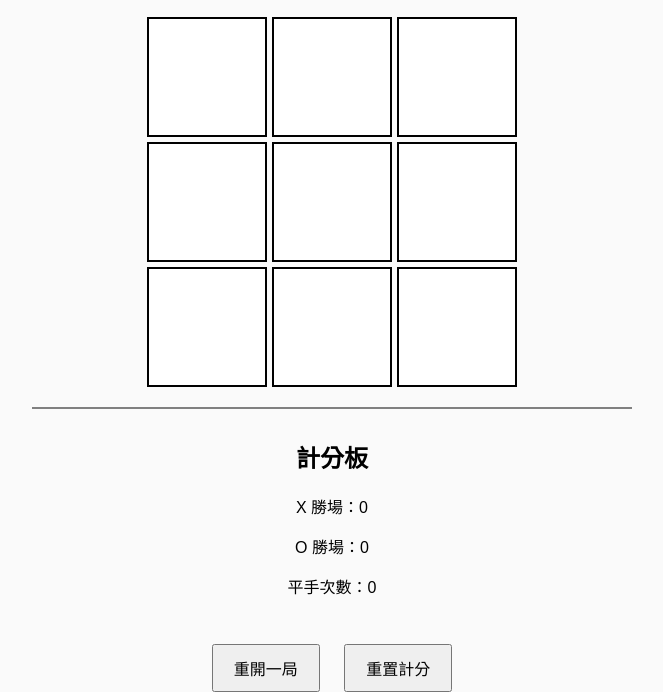
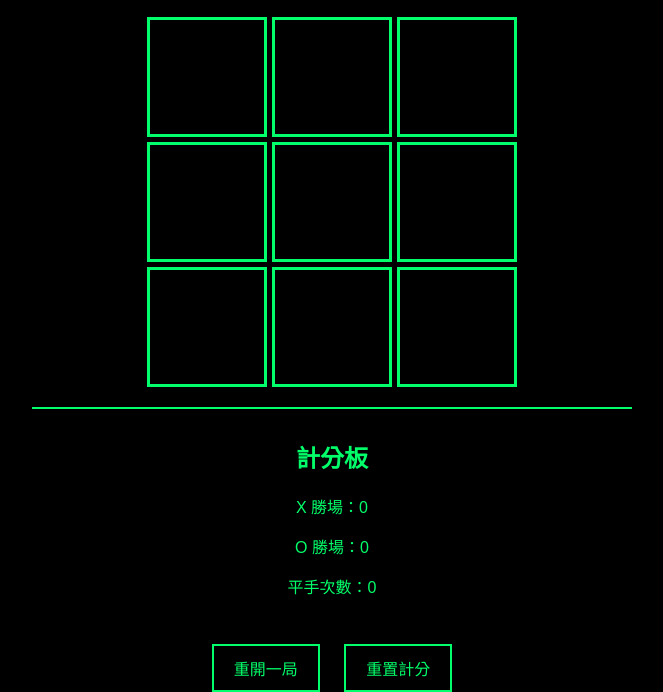
Before and after one commit to poilker/HW08-1132948, a plain HTML site: page index.html in a window 1280 px wide. Shown: the part 112-804 px from the top of the page, without its empty margins (308-971 px from the left). Drawn offline with Linux system fonts and the light colour scheme.

Commit message:
Update styles.css

```diff
--- a/styles.css
+++ b/styles.css
@@ -9,7 +9,8 @@ body {
   align-items: center;
   height: 100vh;
   margin: 0;
-  background-color: #fafafa;
+  background-color: #000; /* 背景黑色 */
+  color: #00ff6a; /* 全局亮綠色 */
 }
 
 .container {
@@ -19,6 +20,7 @@ body {
 
 h1 {
   margin-bottom: 10px;
+  color: #00ff6a;
 }
 
 .status {
@@ -27,6 +29,7 @@ h1 {
   display: flex;
   justify-content: space-between;
   padding: 5px 10px;
+  color: #00ff6a;
 }
 
 .board {
@@ -38,24 +41,35 @@ h1 {
   margin: 20px auto;
 }
 
+/* 每格按鈕變黑底＋綠框 */
 .cell {
   width: 120px;
   height: 120px;
-  background-color: white;
-  border: 2px solid black;
-  font-size: 50px;
+  background-color: black;
+  border: 3px solid #00ff6a;
+  color: #00ff6a;
+  font-size: 60px;
   cursor: pointer;
+  font-weight: bold;
+  transition: 0.2s ease;
 }
 
+/* hover 更亮 */
+.cell:hover {
+  border-color: #69ff9e;
+  color: #69ff9e;
+}
+
+/* 避免 disabled 太暗導致看不到 */
 .cell:disabled {
-  cursor: not-allowed;
-  opacity: 0.8;
+  opacity: 0.7;
 }
 
 .scoreboard {
   margin-top: 10px;
   padding: 10px;
-  border-top: 2px solid gray;
+  border-top: 2px solid #00ff6a;
+  color: #00ff6a;
 }
 
 .controls {
@@ -67,4 +81,15 @@ h1 {
   margin: 0 10px;
   font-size: 16px;
   cursor: pointer;
+
+  background-color: black;
+  border: 2px solid #00ff6a;
+  color: #00ff6a;
+  transition: 0.2s ease;
 }
+
+/* 按下去高亮 */
+.controls button:hover {
+  border-color: #69ff9e;
+  color: #69ff9e;
+}
```
